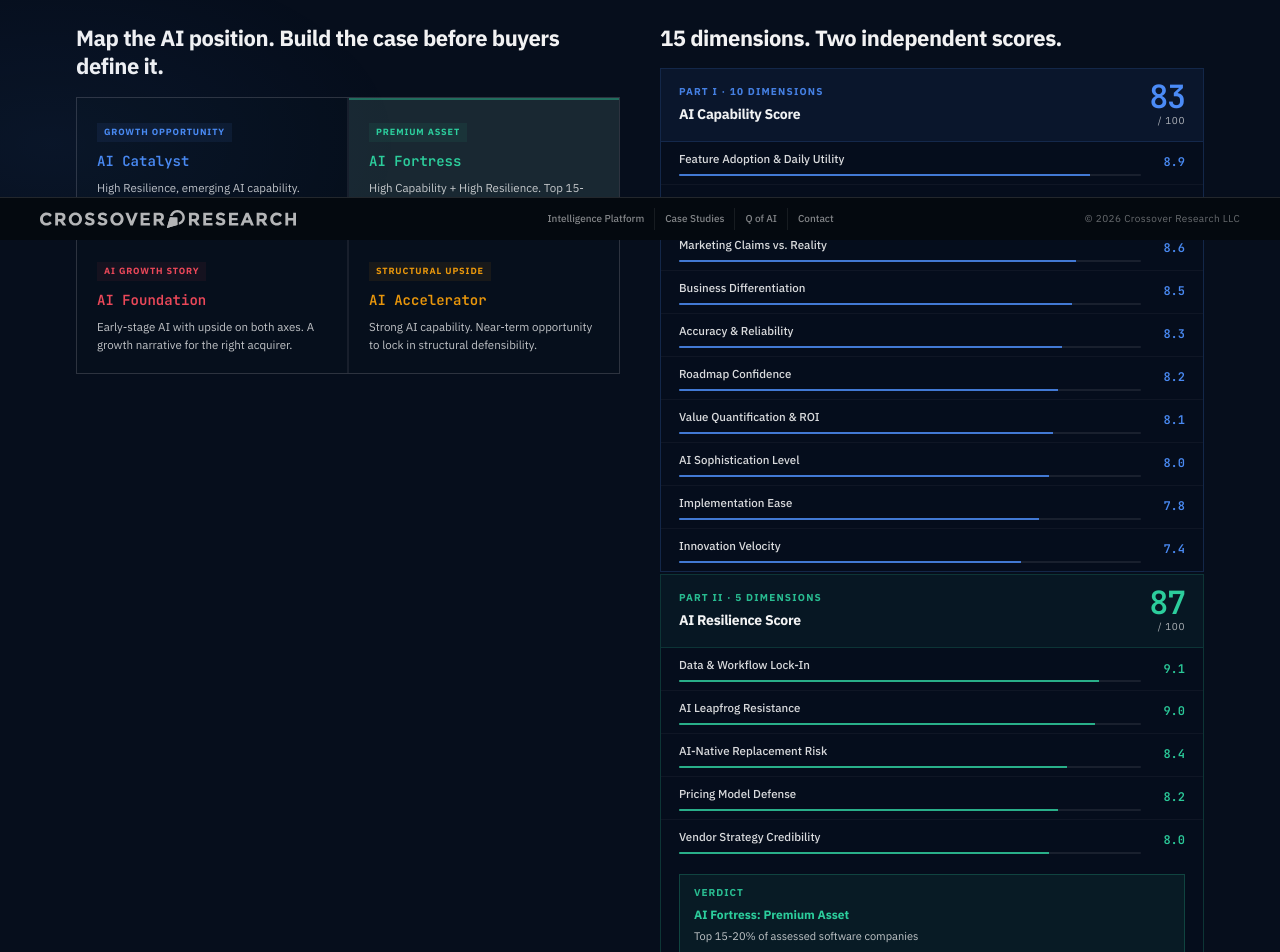
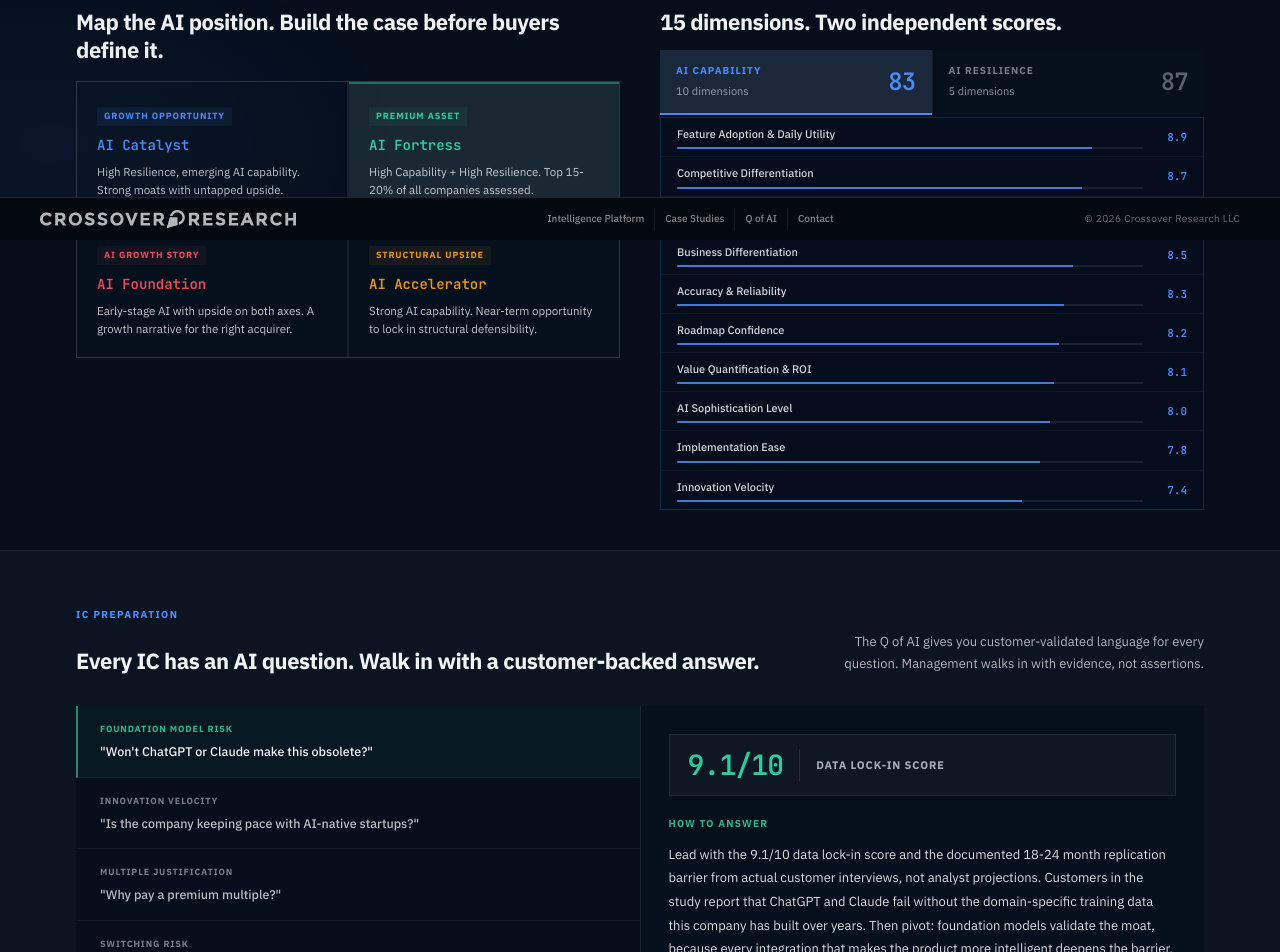
Before and after one commit to Crossover-Research/sell-side-overview-site, a Next.js app: page /qofai in a window 1280 px wide. Shown: the part 560-1512 px from the top of the page. Built offline with nearby package versions, Linux system fonts and the light colour scheme.

Commit message:
redesign: pricing $25-40k, matrix tab toggle for one-screen fit

```diff
--- a/app/qofai/page.tsx
+++ b/app/qofai/page.tsx
@@ -71,6 +71,7 @@ const OBJECTIONS = [
 export default function QofAIPage() {
   const [selectedQ, setSelectedQ] = useState(0);
   const [tierIdx, setTierIdx] = useState(2); // default: Full Assessment
+  const [scoreTab, setScoreTab] = useState<'capability'|'resilience'>('capability');
 
   return (
     <>
@@ -137,7 +138,7 @@ export default function QofAIPage() {
       </section>
 
       {/* MATRIX + DIMENSIONS */}
-      <section style={{ padding:'56px 0', borderBottom:'1px solid rgba(255,255,255,.07)' }}>
+      <section style={{ padding:'40px 0', borderBottom:'1px solid rgba(255,255,255,.07)' }}>
         <div style={{ maxWidth:1200, margin:'0 auto', padding:'0 36px' }}>
           <div style={{ display:'grid', gridTemplateColumns:'1fr 1fr', gap:40, alignItems:'start' }}>
             <div>
@@ -162,62 +163,75 @@ export default function QofAIPage() {
             </div>
 
             <div>
-              <h2 style={{ fontSize:22, fontWeight:700, color:'rgba(255,255,255,.95)', letterSpacing:'-.022em', marginBottom:16, lineHeight:1.25 }}>
+              <h2 style={{ fontSize:22, fontWeight:700, color:'rgba(255,255,255,.95)', letterSpacing:'-.022em', marginBottom:14, lineHeight:1.25 }}>
                 15 dimensions. Two independent scores.
               </h2>
-              <div style={{ background:'rgba(6,14,28,.98)', border:'1px solid rgba(77,144,254,.2)', overflow:'hidden', marginBottom:2 }}>
-                <div style={{ background:'rgba(77,144,254,.07)', borderBottom:'1px solid rgba(77,144,254,.15)', padding:'12px 18px', display:'flex', alignItems:'center', justifyContent:'space-between' }}>
+
+              {/* Score tab selector */}
+              <div style={{ display:'flex', gap:1, background:'rgba(255,255,255,.07)', marginBottom:2 }}>
+                {([
+                  { id:'capability' as const, label:'AI Capability', sub:'10 dimensions', score:83, color:'rgba(77,144,254,.95)', bg:'rgba(77,144,254,.07)' },
+                  { id:'resilience' as const, label:'AI Resilience', sub:'5 dimensions', score:87, color:'rgba(45,212,160,.97)', bg:'rgba(45,212,160,.05)' },
+                ] as const).map(tab => (
+                  <button
+                    key={tab.id}
+                    onClick={() => setScoreTab(tab.id)}
+                    style={{
+                      all:'unset', cursor:'pointer', flex:1, padding:'12px 16px',
+                      background: scoreTab === tab.id ? tab.bg : 'rgba(6,14,28,.95)',
+                      borderBottom: `2px solid ${scoreTab === tab.id ? tab.color : 'transparent'}`,
+                      display:'flex', alignItems:'center', justifyContent:'space-between',
+                      transition:'all .12s',
+                    }}
+                  >
                     <div>
-                    <div style={{ fontSize:10, fontWeight:700, letterSpacing:'.12em', textTransform:'uppercase', color:'rgba(77,144,254,.88)', marginBottom:2 }}>Part I · 10 Dimensions</div>
-                    <div style={{ fontSize:14, fontWeight:700, color:'rgba(255,255,255,.95)', letterSpacing:'-.02em' }}>AI Capability Score</div>
+                      <div style={{ fontSize:10, fontWeight:700, letterSpacing:'.1em', textTransform:'uppercase', color: scoreTab === tab.id ? tab.color : 'rgba(255,255,255,.45)', marginBottom:2 }}>{tab.label}</div>
+                      <div style={{ fontSize:11, color:'rgba(255,255,255,.55)' }}>{tab.sub}</div>
                     </div>
-                  <div style={{ textAlign:'right' }}>
-                    <div style={{ fontFamily:'var(--font-mono)', fontSize:32, fontWeight:700, color:'rgba(77,144,254,.97)', letterSpacing:'-.04em', lineHeight:1 }}>83</div>
-                    <div style={{ fontSize:10, color:'rgba(255,255,255,.65)', letterSpacing:'.06em' }}>/ 100</div>
+                    <div style={{ fontFamily:'var(--font-mono)', fontSize:24, fontWeight:700, color: scoreTab === tab.id ? tab.color : 'rgba(255,255,255,.35)', letterSpacing:'-.03em' }}>{tab.score}</div>
+                  </button>
+                ))}
               </div>
-                </div>
+
+              {/* Capability dimensions */}
+              {scoreTab === 'capability' && (
+                <div style={{ background:'rgba(6,14,28,.98)', border:'1px solid rgba(77,144,254,.2)', overflow:'hidden' }}>
                   {CAPABILITY_DIMS.map((d,i) => (
-                  <div key={i} style={{ padding:'8px 18px', borderBottom: i < CAPABILITY_DIMS.length-1 ? '1px solid rgba(255,255,255,.04)' : 'none', display:'grid', gridTemplateColumns:'1fr 32px', alignItems:'center', gap:12 }}>
+                    <div key={i} style={{ padding:'7px 16px', borderBottom: i < CAPABILITY_DIMS.length-1 ? '1px solid rgba(255,255,255,.04)' : 'none', display:'grid', gridTemplateColumns:'1fr 32px', alignItems:'center', gap:12 }}>
                       <div>
-                      <div style={{ fontSize:11.5, color:'rgba(255,255,255,.85)', marginBottom:5, fontWeight:500 }}>{d.label}</div>
+                        <div style={{ fontSize:11, color:'rgba(255,255,255,.82)', marginBottom:4, fontWeight:500 }}>{d.label}</div>
                         <div style={{ height:2, background:'rgba(255,255,255,.08)', borderRadius:1, overflow:'hidden' }}>
                           <div style={{ width:`${(d.score/10)*100}%`, height:'100%', background:'rgba(77,144,254,.8)' }} />
                         </div>
                       </div>
-                    <div style={{ fontFamily:'var(--font-mono)', fontSize:12, fontWeight:700, color:'rgba(77,144,254,.95)', textAlign:'right' }}>{d.score.toFixed(1)}</div>
+                      <div style={{ fontFamily:'var(--font-mono)', fontSize:11, fontWeight:700, color:'rgba(77,144,254,.95)', textAlign:'right' }}>{d.score.toFixed(1)}</div>
                     </div>
                   ))}
                 </div>
+              )}
+
+              {/* Resilience dimensions */}
+              {scoreTab === 'resilience' && (
                 <div style={{ background:'rgba(6,14,28,.98)', border:'1px solid rgba(45,212,160,.2)', overflow:'hidden' }}>
-                <div style={{ background:'rgba(45,212,160,.05)', borderBottom:'1px solid rgba(45,212,160,.15)', padding:'12px 18px', display:'flex', alignItems:'center', justifyContent:'space-between' }}>
+                  {RESILIENCE_DIMS.map((d,i) => (
+                    <div key={i} style={{ padding:'7px 16px', borderBottom: i < RESILIENCE_DIMS.length-1 ? '1px solid rgba(255,255,255,.04)' : 'none', display:'grid', gridTemplateColumns:'1fr 32px', alignItems:'center', gap:12 }}>
                       <div>
-                    <div style={{ fontSize:10, fontWeight:700, letterSpacing:'.12em', textTransform:'uppercase', color:'rgba(45,212,160,.88)', marginBottom:2 }}>Part II · 5 Dimensions</div>
-                    <div style={{ fontSize:14, fontWeight:700, color:'rgba(255,255,255,.95)', letterSpacing:'-.02em' }}>AI Resilience Score</div>
-                  </div>
-                  <div style={{ textAlign:'right' }}>
-                    <div style={{ fontFamily:'var(--font-mono)', fontSize:32, fontWeight:700, color:'rgba(45,212,160,.97)', letterSpacing:'-.04em', lineHeight:1 }}>87</div>
-                    <div style={{ fontSize:10, color:'rgba(255,255,255,.65)', letterSpacing:'.06em' }}>/ 100</div>
-                  </div>
-                </div>
-                {RESILIENCE_DIMS.map((d,i) => (
-                  <div key={i} style={{ padding:'8px 18px', borderBottom: i < RESILIENCE_DIMS.length-1 ? '1px solid rgba(255,255,255,.04)' : 'none', display:'grid', gridTemplateColumns:'1fr 32px', alignItems:'center', gap:12 }}>
-                    <div>
-                      <div style={{ fontSize:11.5, color:'rgba(255,255,255,.85)', marginBottom:5, fontWeight:500 }}>{d.label}</div>
+                        <div style={{ fontSize:11, color:'rgba(255,255,255,.82)', marginBottom:4, fontWeight:500 }}>{d.label}</div>
                         <div style={{ height:2, background:'rgba(255,255,255,.08)', borderRadius:1, overflow:'hidden' }}>
                           <div style={{ width:`${(d.score/10)*100}%`, height:'100%', background:'rgba(45,212,160,.8)' }} />
                         </div>
                       </div>
-                    <div style={{ fontFamily:'var(--font-mono)', fontSize:12, fontWeight:700, color:'rgba(45,212,160,.95)', textAlign:'right' }}>{d.score.toFixed(1)}</div>
+                      <div style={{ fontFamily:'var(--font-mono)', fontSize:11, fontWeight:700, color:'rgba(45,212,160,.95)', textAlign:'right' }}>{d.score.toFixed(1)}</div>
                     </div>
                   ))}
-                <div style={{ margin:'0 18px 14px', paddingTop:12 }}>
-                  <div style={{ background:'rgba(45,212,160,.07)', border:'1px solid rgba(45,212,160,.22)', padding:'10px 14px' }}>
-                    <div style={{ fontSize:10, fontWeight:700, letterSpacing:'.1em', textTransform:'uppercase', color:'rgba(45,212,160,.88)', marginBottom:3 }}>Verdict</div>
-                    <div style={{ fontSize:12, fontWeight:700, color:'rgba(45,212,160,.97)', marginBottom:2 }}>AI Fortress: Premium Asset</div>
-                    <div style={{ fontSize:11, color:'rgba(255,255,255,.75)' }}>Top 15-20% of assessed software companies</div>
+                  <div style={{ margin:'0 16px 12px', paddingTop:10 }}>
+                    <div style={{ background:'rgba(45,212,160,.07)', border:'1px solid rgba(45,212,160,.2)', padding:'8px 12px', display:'flex', alignItems:'center', justifyContent:'space-between' }}>
+                      <div style={{ fontSize:11, fontWeight:700, color:'rgba(45,212,160,.97)' }}>AI Fortress: Premium Asset</div>
+                      <div style={{ fontSize:10, color:'rgba(255,255,255,.65)' }}>Top 15-20% of assessed cos.</div>
                     </div>
                   </div>
                 </div>
+              )}
             </div>
           </div>
         </div>
@@ -353,7 +367,7 @@ export default function QofAIPage() {
                 dims: 15,
                 label: 'Full Assessment',
                 name: 'Full Assessment',
-                price: 40,
+                price: 35,
                 weeks: '3 weeks',
                 color: 'rgba(200,220,255,.92)',
                 features: [
@@ -368,7 +382,7 @@ export default function QofAIPage() {
                 dims: 15,
                 label: 'Complete',
                 name: 'Complete Q of AI',
-                price: 50,
+                price: 40,
                 weeks: '3-4 weeks',
                 color: 'rgba(45,212,160,.97)',
                 recommended: true,
@@ -473,8 +487,8 @@ export default function QofAIPage() {
                     <div style={{ display:'flex', justifyContent:'space-between', fontSize:11, color:'rgba(255,255,255,.38)', marginBottom:6, fontFamily:'var(--font-mono)' }}>
                       <span>$25k</span>
                       <span style={{ color:'rgba(255,255,255,.22)' }}>$30k</span>
-                      <span style={{ color:'rgba(255,255,255,.22)' }}>$40k</span>
-                      <span>$50k</span>
+                      <span style={{ color:'rgba(255,255,255,.22)' }}>$35k</span>
+                      <span>$40k</span>
                     </div>
                     <div style={{ height:4, background:'rgba(255,255,255,.07)', borderRadius:2, overflow:'hidden' }}>
                       <div style={{
```
Lines whose indentation alone changed are shown as unchanged.
